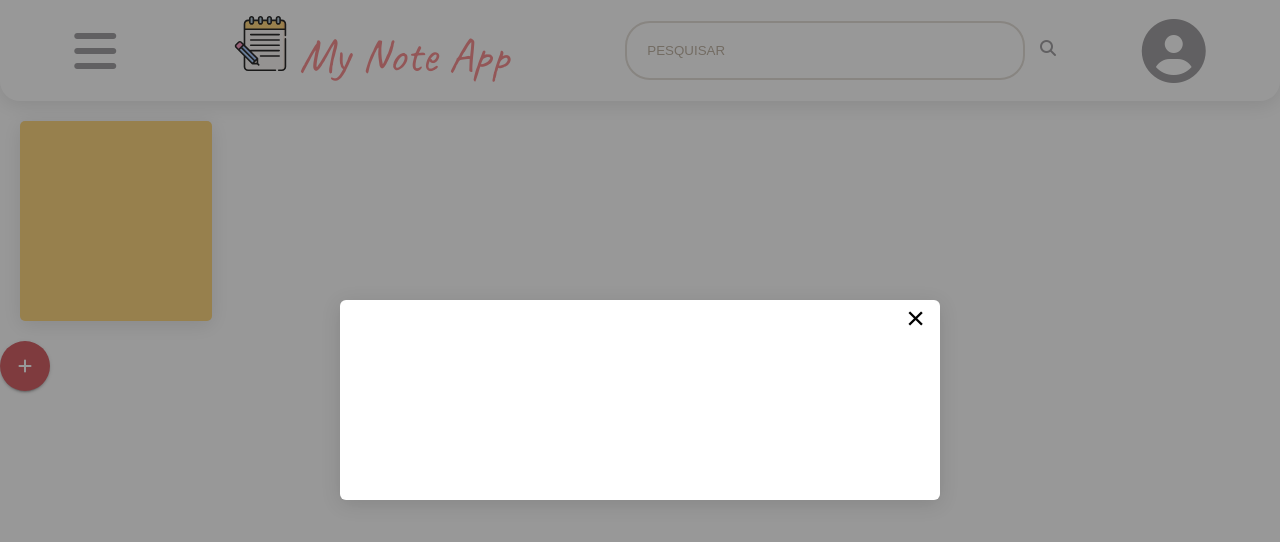
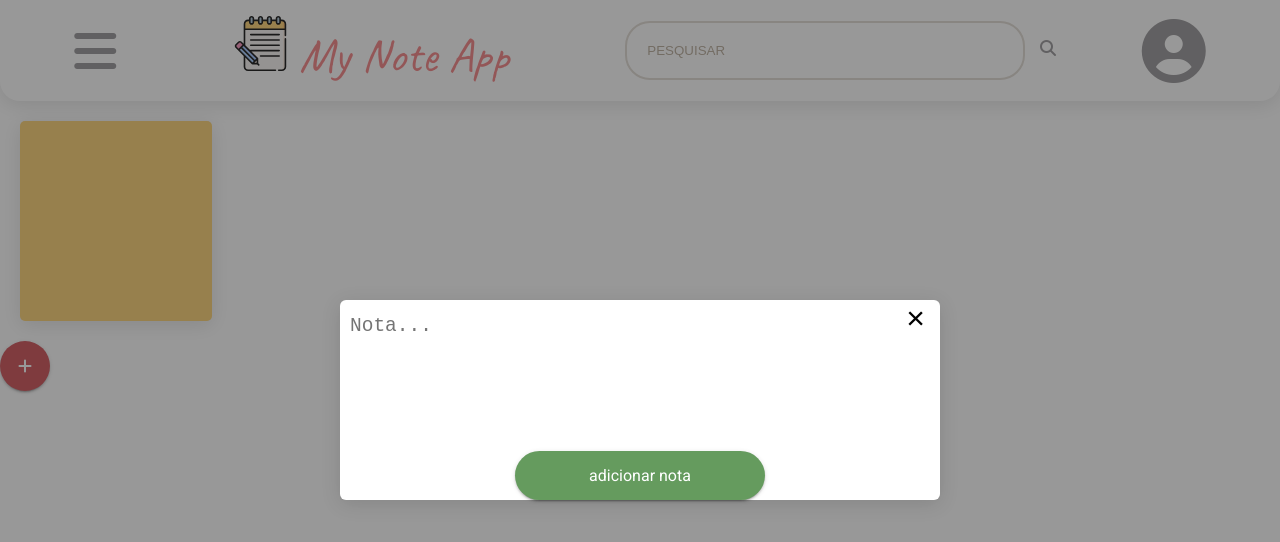
Before and after one commit to jucielly/my-note-app, a React (Create React App) app: page /Home in a window 1280 px wide. Both pictures are taken after a click on the button 25 px from the left and 366 px from the top of the page. Shown: the top 542 px of the page. Built offline with nearby package versions, Linux system fonts and the light colour scheme.

Commit message:
add note modal in progress

```diff
--- a/src/components/molecules/BaseModal/index.tsx
+++ b/src/components/molecules/BaseModal/index.tsx
@@ -1,4 +1,4 @@
-import React from 'react'
+import React, { Children } from 'react'
 import { Overlay, Modal, Container } from './style'
 
 
@@ -9,7 +9,7 @@ interface ModalProps {
 }
 
 
-const BaseModal: React.FC<ModalProps> = ({ open, onClose }: ModalProps) => {
+const BaseModal: React.FC<ModalProps> = ({ open, onClose, children }) => {
 
     return (
         <>
@@ -18,6 +18,7 @@ const BaseModal: React.FC<ModalProps> = ({ open, onClose }: ModalProps) => {
                 <Container>
                     <button className="close-btn" onClick={onClose}>&times;</button>
                 </Container>
+                {children}
             </Modal>
 
         </>
--- /dev/null
+++ b/src/components/organisms/AddNoteModal/index.tsx
@@ -0,0 +1,64 @@
+import React, {useState, useEffect}from 'react'
+import styled from 'styled-components'
+import Button from '../../atoms/Button'
+import BaseModal from '../../molecules/BaseModal'
+import { darken } from 'polished'
+
+
+interface AddNoteProps {
+    open: boolean;
+    onClose: () => void;
+    onAddNote: (note:string) => void;
+
+}
+
+
+
+
+const AddNoteModal: React.FC<AddNoteProps> = ({ open, onClose, onAddNote }) => {
+    const [noteValue, setNoteValue] = useState('')
+
+    const handleOnNoteChange:React.ChangeEventHandler<HTMLTextAreaElement> = (event) => {
+      setNoteValue(event.target.value)
+    }
+
+    const handleAddNote = () => {
+        onAddNote(noteValue)
+    }
+
+    useEffect(()=>{
+        if(open){
+            setNoteValue('')
+        }
+    },[open])
+    return (
+        <BaseModal open={open} onClose={onClose}>
+            <Textarea placeholder="Nota..." onChange={handleOnNoteChange} value={noteValue}></Textarea>
+            <AddNoteButton onClick={handleAddNote}>adicionar nota</AddNoteButton>
+
+        </BaseModal>)
+}
+
+
+export default AddNoteModal
+
+const Textarea = styled.textarea`
+ width: 580px;
+ height: 150px;
+margin: 15px;
+border: none;
+font-size: 1.5em;
+resize: none;
+
+&:focus {
+    outline: none
+}
+
+`
+const AddNoteButton = styled(Button)`
+ background-color: ${props => props.theme.colors.success};
+
+ &:hover {
+    background-color: ${props => darken(0.2, props.theme.colors.success)};
+}
+`
--- a/src/components/pages/Home/index.tsx
+++ b/src/components/pages/Home/index.tsx
@@ -2,7 +2,8 @@ import React, { useState } from 'react';
 import NoteCard from '../../atoms/NoteCard';
 import Navigation from '../../organisms/Navigation';
 import Fab from '../../atoms/Fab'
-import BaseModal from '../../molecules/BaseModal';
+import AddNoteModal from '../../organisms/AddNoteModal';
+
 
 
 
@@ -12,19 +13,25 @@ import BaseModal from '../../molecules/BaseModal';
 function Home() {
   const [open, setOpen] = useState(false)
 
+
   const handleOpenModal = () => {
     setOpen(true)
   }
 
-  const handleCloseModal = () =>{
+  const handleCloseModal = () => {
     setOpen(false)
+  }
+
+  const handleAddNote = (noteValue: string) => {
+    console.log(noteValue)
+    handleCloseModal()
   }
   return (
     <>
       <Navigation />
       <NoteCard />
       <Fab onClick={handleOpenModal}><i className="fas fa-plus"></i></Fab>
-      <BaseModal onClose={handleCloseModal} open={open} />
+      <AddNoteModal onClose={handleCloseModal} open={open} onAddNote={handleAddNote} />
     </>
   );
 }
```
